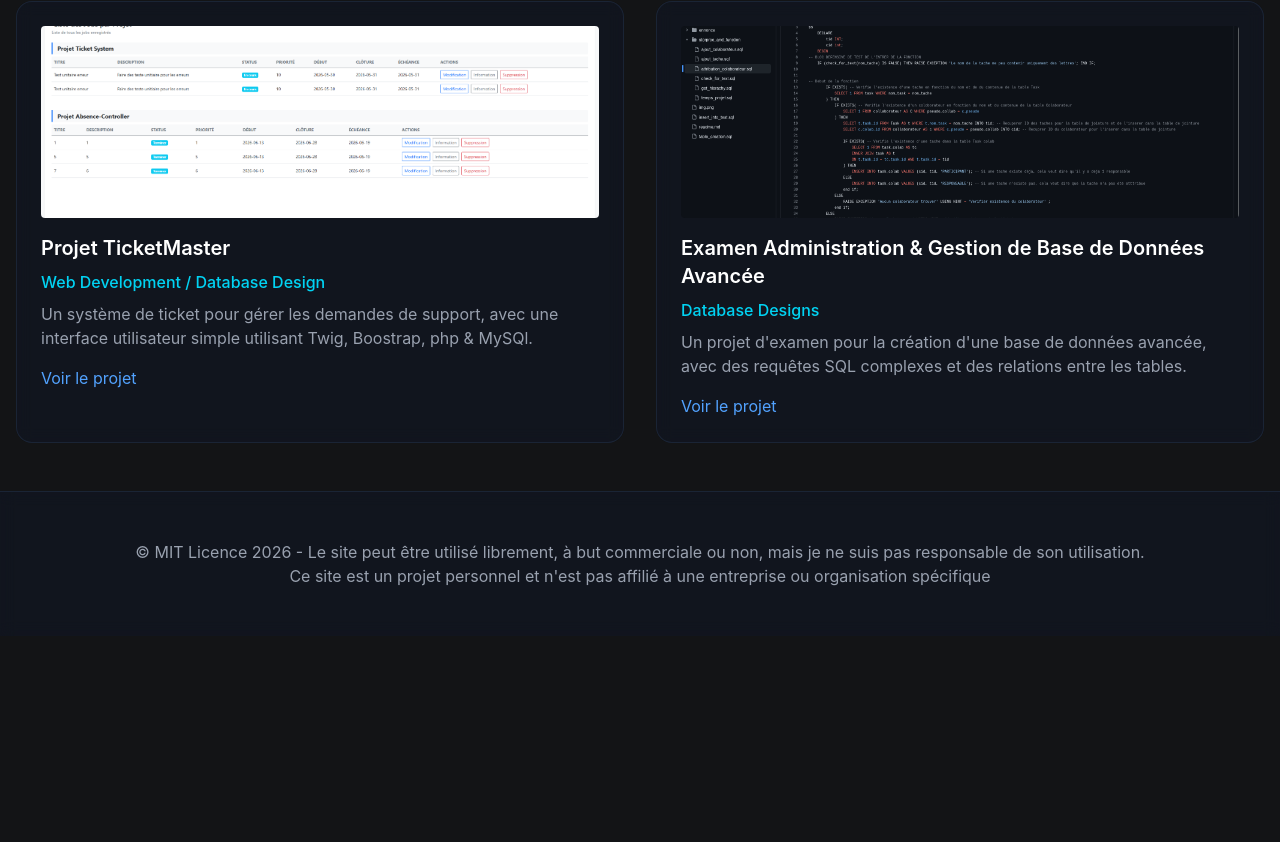
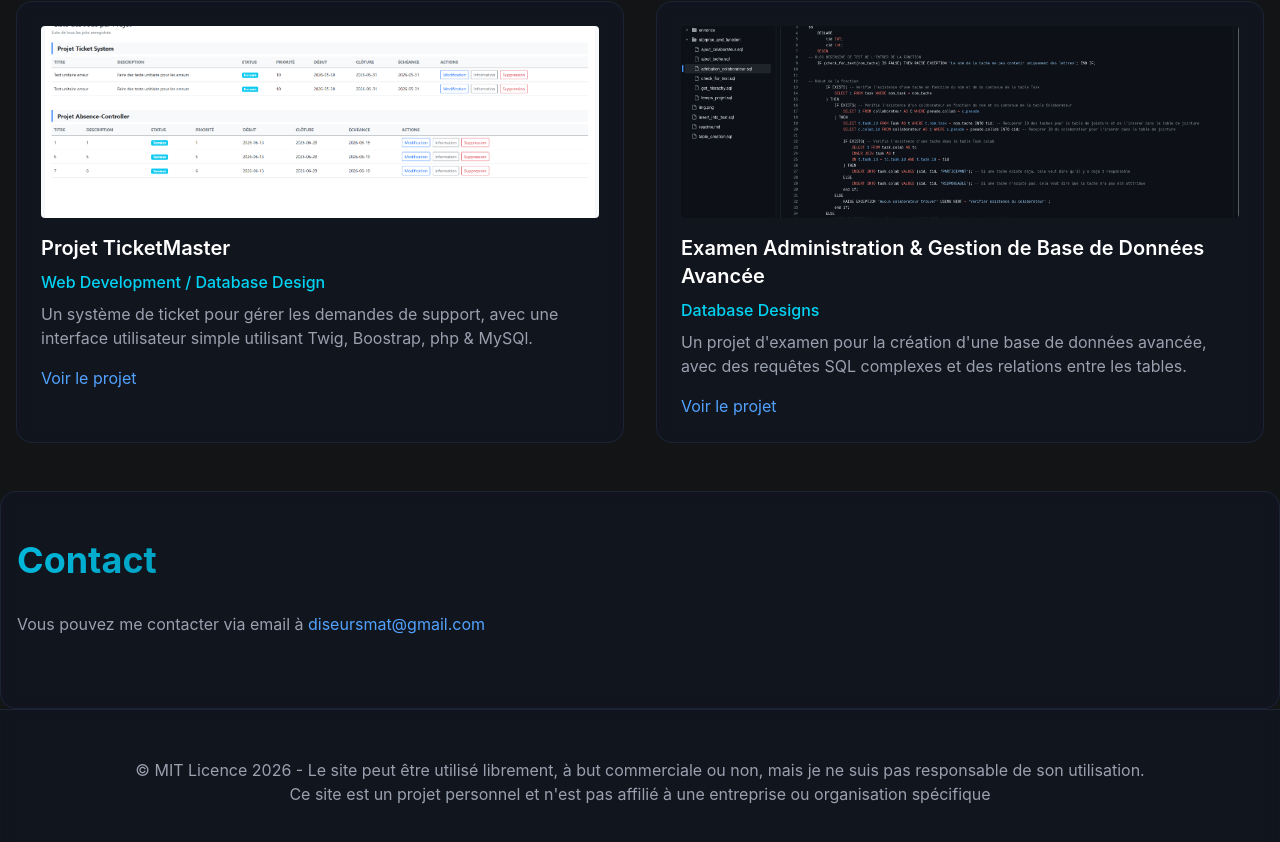
Before and after one commit to LoKiass/portfolio, a Vue app: page / in a window 1280 px wide. Shown: the part 2323-3165 px from the top of the page. Before the commit the page ends 2959 px from the top, so only its background shows below. Built offline with nearby package versions, Linux system fonts and the light colour scheme.

Commit message:
feat: add ContactSection component to enhance portfolio with contact information

```diff
--- a/src/App.vue
+++ b/src/App.vue
@@ -5,6 +5,7 @@
 import TechStack from "@/components/stack/TechStackSection.vue";
 import ProjectSection from "@/components/project/ProjectSection.vue";
 import FooterSection from "./components/footer/FooterSection.vue";
+import ContactSection from "./components/contact/ContactSection.vue";
 </script>
 
 <template>
@@ -13,7 +14,8 @@
   <About /> <!-- About component -->
   <TechStack /> <!-- TechStack component -->
   <ProjectSection /> <!-- ProjectSection component -->
-  <FooterSection/>
+  <ContactSection />
+  <FooterSection/> <!-- FooterSection component -->
 </template>
 
 <style scoped>
--- /dev/null
+++ b/src/components/contact/ContactSection.vue
@@ -0,0 +1,11 @@
+<script>
+</script>
+
+<template>
+    <section class="contact-section py-12 bg-slate-900/40 border border-slate-800/80 backdrop-blur-sm rounded-2xl">
+        <div class="container mx-auto px-4">
+            <h2 class="bg-linear-to-r from-cyan-500 via-cyan-800 to-cyan-900 bg-clip-text text-transparent text-2xl md:text-4xl font-bold mb-8">Contact</h2>
+            <p class="text-gray-400 mb-6">Vous pouvez me contacter via email à <a href="mailto:diseursmat@gmail.com" class="text-blue-400 hover:underline">diseursmat@gmail.com</a></p>
+        </div>
+    </section>
+</template>
```
